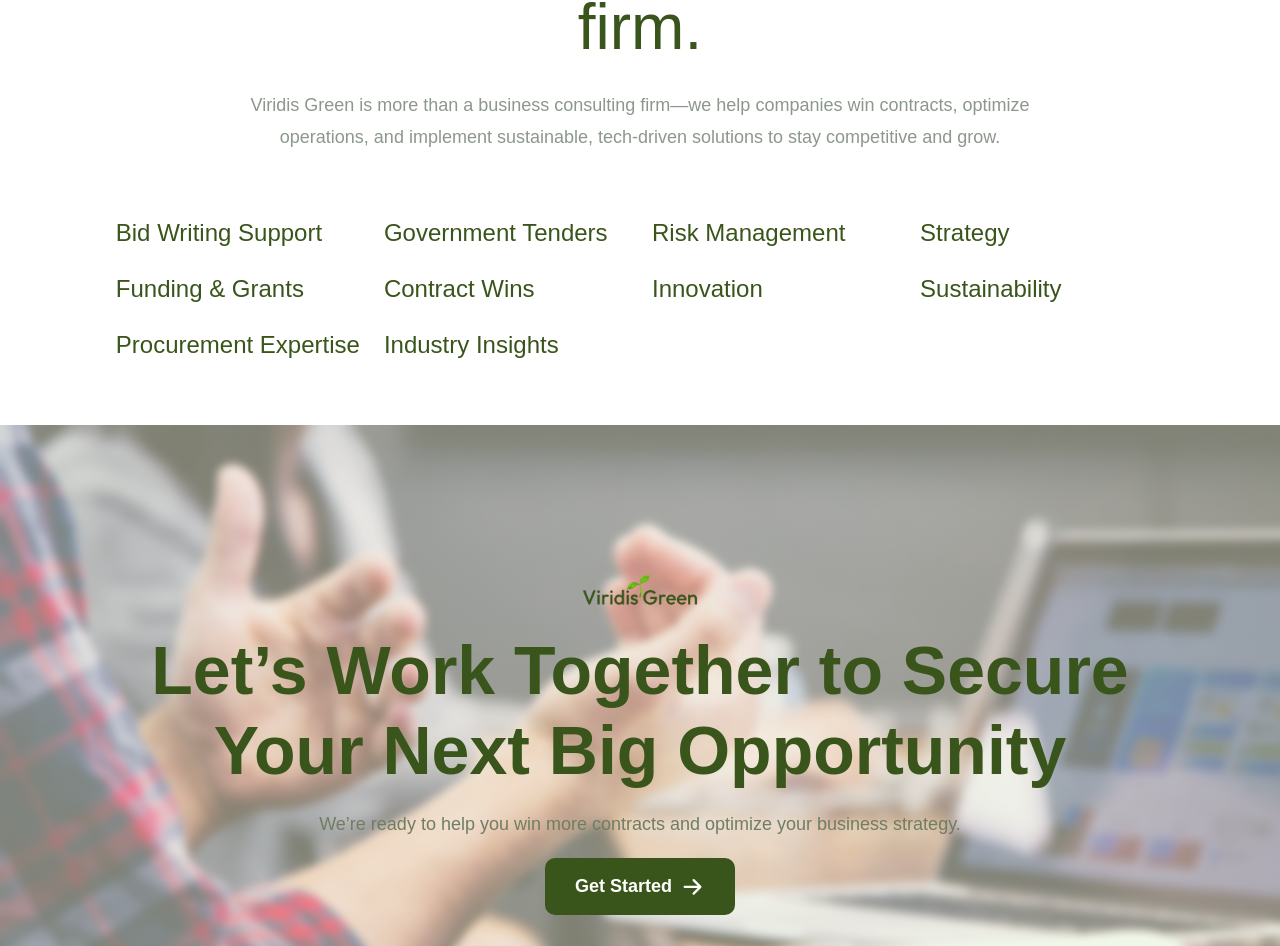
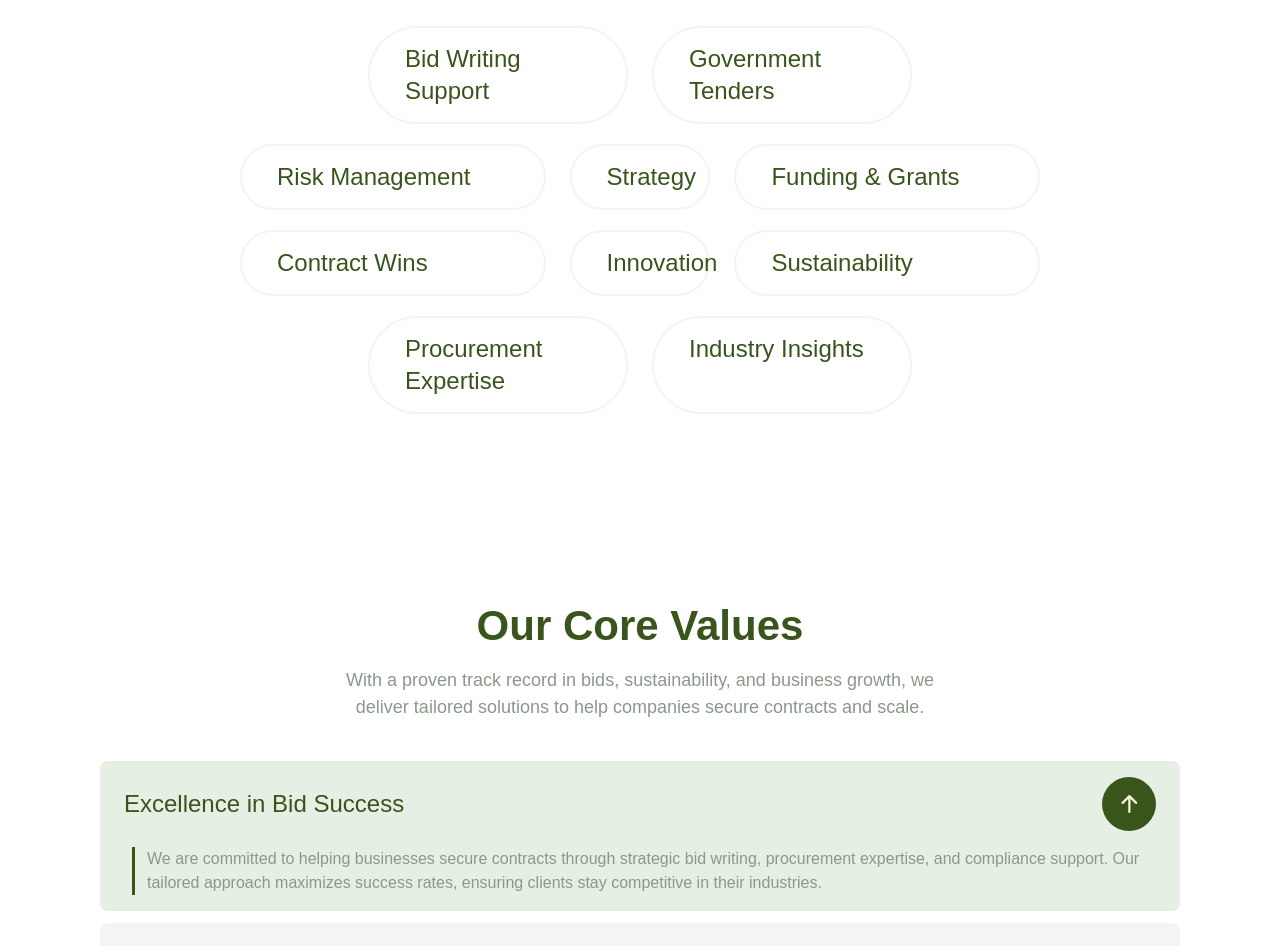
Before and after one commit to AChris-T/VirdisGreen, a Next.js app: page /about in a window 1280 px wide. Shown: the part 1460-2406 px from the top of the page. Built offline with nearby package versions, Linux system fonts and the light colour scheme.

Commit message:
feat:complet the about us page

```diff
--- /dev/null
+++ b/public/icons/ArrowDown.jsx
@@ -0,0 +1,21 @@
+import React from 'react';
+
+export default function ArrowDown() {
+  return (
+    <svg
+      xmlns="http://www.w3.org/2000/svg"
+      width="17"
+      height="18"
+      viewBox="0 0 17 18"
+      fill="none"
+    >
+      <path
+        d="M15.375 10.125L8.625 16.875M8.625 16.875L1.875 10.125M8.625 16.875L8.625 1.125"
+        stroke="#39551B"
+        strokeWidth="2.25"
+        strokeLinecap="round"
+        strokeLinejoin="round"
+      />
+    </svg>
+  );
+}
--- /dev/null
+++ b/public/icons/ArrowUp.jsx
@@ -0,0 +1,22 @@
+import React from 'react';
+
+export default function ArrowUp() {
+  return (
+    <svg
+      xmlns="http://www.w3.org/2000/svg"
+      width="54"
+      height="54"
+      viewBox="0 0 54 54"
+      fill="none"
+    >
+      <rect width="54" height="54" rx="27" fill="#39551B" />
+      <path
+        d="M20.625 25.875L27.375 19.125M27.375 19.125L34.125 25.875M27.375 19.125V34.875"
+        stroke="#F6F4DB"
+        strokeWidth="2.25"
+        strokeLinecap="round"
+        strokeLinejoin="round"
+      />
+    </svg>
+  );
+}
--- a/src/app/about/page.js
+++ b/src/app/about/page.js
@@ -1,10 +1,14 @@
 import AboutHero from '@/components/AboutHero';
+import CoreValues from '@/components/CoreValues';
+import Services from '@/components/Services';
 import React from 'react';
 
 export default function page() {
   return (
     <div className="flex w-full flex-col   mt-[100px]">
       <AboutHero />
+      <Services />
+      <CoreValues />
     </div>
   );
 }
--- a/src/components/AboutHero.jsx
+++ b/src/components/AboutHero.jsx
@@ -5,13 +5,14 @@
 import flower from '../../public/floweer.png';
 import frame from '../../public/AboutFrame.png';
 import Services from './Services';
+import CoreValues from './CoreValues';
 
 export default function AboutHero() {
   const containerRef = useRef(null);
   const isInView = useInView(containerRef, { once: false, amount: 0.2 });
 
   const containerVariants = {
-    hidden: { opacity: 0 },
+    hidden: { opacity: 0.7 },
     visible: {
       opacity: 1,
       transition: {
@@ -22,7 +23,7 @@
   };
 
   const textVariants = {
-    hidden: { opacity: 0, y: 30 },
+    hidden: { opacity: 1, y: 30 },
     visible: {
       opacity: 1,
       y: 0,
@@ -73,7 +74,7 @@
         >
           <motion.h3
             variants={textVariants}
-            className="w-full px-3 lg:pr-18 text-center leading-12 md:leading-18 lg:text-start text-green-100 font-semibold flex justify-center md:text-[64px] text-[44px]"
+            className=" px-3 lg:pr-18 w-full lg:w-[800px] text-center leading-12 md:leading-18 lg:text-start text-green-100 font-semibold flex justify-center md:text-[64px] text-[44px]"
           >
             Your Trusted Partner in Bidding, Sustainability, & Business Growth
           </motion.h3>
@@ -91,12 +92,12 @@
 
         <motion.div
           variants={decorativeImageVariants}
-          className="flex w-full lg:-mt-16 absolute right-0 top-0 lg:relative"
+          className="flex w-full lg:-mt-16 items-center justify-center right-0 top-0 lg:relative"
         >
           <Image
             src={flower}
             alt=""
-            className="w-full object-contain h-[500px]"
+            className="object-contain w-[500px] h-[460px]"
             priority
           />
         </motion.div>
@@ -106,7 +107,7 @@
         <Image src={frame} alt="" className="w-full object-cover" priority />
       </motion.div>
       <div className="mt-[111px] flex flex-col justify-center items-center">
-        <h3 className="text-[64px] text-green-100 md:w-[800px] text-center w-full leading-16">
+        <h3 className="text-[64px] text-green-100 lg:w-[800px] text-center w-full leading-16">
           Viridis Green is not just{' '}
           <p className="relative  text-yellow-100 inline-block">
             another
@@ -114,14 +115,12 @@
           </p>{' '}
           business consulting firm.
         </h3>
-        <p className="md:w-[800px] text-green-400 text-[18px] mt-[30px] leading-8 text-center w-full">
+        <p className="lg:w-[800px] text-green-400 text-[18px] mt-[30px] leading-8 text-center w-full">
           Viridis Green is more than a business consulting firm—we help
           companies win contracts, optimize operations, and implement
           sustainable, tech-driven solutions to stay competitive and grow.
         </p>
-        <div className="">
-          <Services />
-        </div>
+        <div></div>
       </div>
     </motion.div>
   );
--- /dev/null
+++ b/src/components/CoreValues.jsx
@@ -0,0 +1,62 @@
+'use client';
+import { useState } from 'react';
+import ArrowDown from '../../public/icons/ArrowDown';
+import ArrowUp from '../../public/icons/ArrowUp';
+
+export default function CoreValues() {
+  const [openIndex, setOpenIndex] = useState(0); // First item open by default
+
+  const toggleAccordion = (index) => {
+    setOpenIndex(openIndex === index ? null : index);
+  };
+
+  const items = [
+    {
+      title: 'Excellence in Bid Success',
+      content:
+        'We are committed to helping businesses secure contracts through strategic bid writing, procurement expertise, and compliance support. Our tailored approach maximizes success rates, ensuring clients stay competitive in their industries.',
+    },
+    { title: 'Sustainable & Ethical Practices', content: '' },
+    { title: 'Innovation & Growth', content: '' },
+  ];
+  return (
+    <div className="flex flex-col items-center">
+      <h3 className="text-[42px] font-bold text-green-100">Our Core Values</h3>
+      <h3 className="text-[18px] text-green-400 w-full md:w-[644px] text-center mt-[10px]">
+        With a proven track record in bids, sustainability, and business growth,
+        we deliver tailored solutions to help companies secure contracts and
+        scale.
+      </h3>
+      <div className="w-full px-3 md:px-[100px] my-10">
+        {items.map((item, index) => (
+          <div
+            key={index}
+            className={`rounded-lg overflow-hidden mb-3 ${
+              openIndex === index ? 'bg-[#E6EFE3]' : 'bg-gray-100'
+            }`}
+          >
+            {/* Header */}
+            <button
+              onClick={() => toggleAccordion(index)}
+              className="w-full flex justify-between items-center px-6 py-4 text-[24px] font-normal text-green-100 focus:outline-none"
+            >
+              {item.title}
+              {openIndex === index ? <ArrowUp /> : <ArrowDown />}
+            </button>
+
+            {/* Content */}
+            <div>
+              {openIndex === index && item.content && (
+                <div className=" flex gap-2  w-full items-center px-8">
+                  <div className="mb-4 border-l-3 pl-3 border-green-100 text-black-400">
+                    {item.content}
+                  </div>
+                </div>
+              )}
+            </div>
+          </div>
+        ))}
+      </div>
+    </div>
+  );
+}
--- a/src/components/Services.jsx
+++ b/src/components/Services.jsx
@@ -1,33 +1,20 @@
 'use client';
 import React, { useRef } from 'react';
 import { motion, useInView } from 'framer-motion';
-
-const services = [
-  'Bid Writing Support',
-  'Government Tenders',
-  'Risk Management',
-  'Strategy',
-  'Funding & Grants',
-  'Contract Wins',
-  'Innovation',
-  'Sustainability',
-  'Procurement Expertise',
-  'Industry Insights'
-];
 
 export default function Services() {
   const containerRef = useRef(null);
   const isInView = useInView(containerRef, { once: false, amount: 0.2 });
 
   const containerVariants = {
-    hidden: { opacity: 0 },
+    hidden: { opacity: 0.8 },
     visible: {
       opacity: 1,
       transition: {
-        staggerChildren: 0.1,
-        delayChildren: 0.2
-      }
-    }
+        staggerChildren: 0.2,
+        delayChildren: 0.1,
+      },
+    },
   };
 
   const itemVariants = {
@@ -36,41 +23,38 @@
       opacity: 1,
       y: 0,
       transition: {
-        type: "spring",
+        type: 'spring',
         stiffness: 100,
-        damping: 10
-      }
+        damping: 10,
+      },
     },
     hover: {
       scale: 1.05,
-      color: "#00A870",
+      color: '#00A870',
       transition: {
-        type: "spring",
+        type: 'spring',
         stiffness: 400,
-        damping: 10
-      }
-    }
+        damping: 10,
+      },
+    },
   };
 
   return (
+    <div className="w-full flex flex-col gap-5 md:px-5 lg:px-56 mb-[180px]">
       <motion.div
         ref={containerRef}
         initial="hidden"
-      animate={isInView ? "visible" : "hidden"}
+        animate={isInView ? 'visible' : 'hidden'}
         variants={containerVariants}
-      className="grid grid-cols-2 md:grid-cols-3 lg:grid-cols-4 gap-6 py-16 px-4"
+        className="grid grid-cols-1 md:grid-cols-2 md:mx-8 lg:mx-32  gap-6 pt-16 md:px-4"
       >
-      {services.map((service, index) => (
         <motion.div
-          key={index}
           variants={itemVariants}
           whileHover="hover"
-          className="relative group"
+          className="relative group border-[#F4F4F4] border-[2px] px-3 lg:px-[35px] py-[15px] rounded-full"
         >
-          <motion.h3
-            className="text-xl md:text-2xl font-medium text-green-100 cursor-pointer"
-          >
-            {service}
+          <motion.h3 className="text-xl md:text-2xl  font-medium text-green-100 cursor-pointer">
+            Bid Writing Support
           </motion.h3>
           <motion.div
             initial={{ scaleX: 0 }}
@@ -79,7 +63,166 @@
             className="absolute bottom-0 left-0 w-full h-0.5 bg-green-100 origin-left"
           />
         </motion.div>
-      ))}
+        <motion.div
+          variants={itemVariants}
+          whileHover="hover"
+          className="relative group border-[#F4F4F4] border-[2px] px-3 lg:px-[35px] py-[15px] rounded-full"
+        >
+          <motion.h3 className="text-xl md:text-2xl font-medium text-green-100 cursor-pointer">
+            Government Tenders{' '}
+          </motion.h3>
+          <motion.div
+            initial={{ scaleX: 0 }}
+            whileHover={{ scaleX: 1 }}
+            transition={{ duration: 0.2 }}
+            className="absolute bottom-0 left-0 w-full h-0.5 bg-green-100 origin-left"
+          />
         </motion.div>
+      </motion.div>
+      <motion.div
+        ref={containerRef}
+        initial="hidden"
+        animate={isInView ? 'visible' : 'hidden'}
+        variants={containerVariants}
+        className="grid md:grid-cols-3 grid-cols-1 lg:grid-cols-5 gap-2 lg:gap-6  lg:px-4"
+      >
+        <motion.div
+          variants={itemVariants}
+          whileHover="hover"
+          className="relative group lg:col-span-2 border-[#F4F4F4] border-[2px] px-3 lg:px-[35px] py-[15px] rounded-full"
+        >
+          <motion.h3 className="text-xl  md:text-2xl font-medium text-green-100 cursor-pointer">
+            Risk Management{' '}
+          </motion.h3>
+          <motion.div
+            initial={{ scaleX: 0 }}
+            whileHover={{ scaleX: 1 }}
+            transition={{ duration: 0.2 }}
+            className="absolute bottom-0 left-0 w-full h-0.5 bg-green-100 origin-left"
+          />
+        </motion.div>
+        <motion.div
+          variants={itemVariants}
+          whileHover="hover"
+          className="relative group border-[#F4F4F4] border-[2px] col-span-1 px-3 lg:px-[35px] py-[15px] rounded-full"
+        >
+          <motion.h3 className="text-xl md:text-2xl font-medium text-green-100 cursor-pointer">
+            Strategy{' '}
+          </motion.h3>
+          <motion.div
+            initial={{ scaleX: 0 }}
+            whileHover={{ scaleX: 1 }}
+            transition={{ duration: 0.2 }}
+            className="absolute bottom-0 left-0 w-full h-0.5 bg-green-100 origin-left"
+          />
+        </motion.div>
+        <motion.div
+          variants={itemVariants}
+          whileHover="hover"
+          className="relative lg:col-span-2 group border-[#F4F4F4] border-[2px] px-3 lg:px-[35px] py-[15px] rounded-full"
+        >
+          <motion.h3 className="text-xl md:text-2xl font-medium text-green-100 cursor-pointer">
+            Funding & Grants{' '}
+          </motion.h3>
+          <motion.div
+            initial={{ scaleX: 0 }}
+            whileHover={{ scaleX: 1 }}
+            transition={{ duration: 0.2 }}
+            className="absolute bottom-0 left-0 w-full h-0.5 bg-green-100 origin-left"
+          />
+        </motion.div>
+      </motion.div>
+      <motion.div
+        ref={containerRef}
+        initial="hidden"
+        animate={isInView ? 'visible' : 'hidden'}
+        variants={containerVariants}
+        className="grid md:grid-cols-3 grid-cols-1 lg:grid-cols-5  gap-6  lg:px-4"
+      >
+        <motion.div
+          variants={itemVariants}
+          whileHover="hover"
+          className="relative group lg:col-span-2 border-[#F4F4F4] border-[2px] px-3 lg:px-[35px] py-[15px] rounded-full"
+        >
+          <motion.h3 className="text-xl  md:text-2xl font-medium text-green-100 cursor-pointer">
+            Contract Wins{' '}
+          </motion.h3>
+          <motion.div
+            initial={{ scaleX: 0 }}
+            whileHover={{ scaleX: 1 }}
+            transition={{ duration: 0.2 }}
+            className="absolute bottom-0 left-0 w-full h-0.5 bg-green-100 origin-left"
+          />
+        </motion.div>
+        <motion.div
+          variants={itemVariants}
+          whileHover="hover"
+          className="relative group border-[#F4F4F4] border-[2px] lg:col-span-1 px-3 lg:px-[35px]  py-[15px] rounded-full"
+        >
+          <motion.h3 className="text-xl md:text-2xl font-medium text-green-100 cursor-pointer">
+            Innovation{' '}
+          </motion.h3>
+          <motion.div
+            initial={{ scaleX: 0 }}
+            whileHover={{ scaleX: 1 }}
+            transition={{ duration: 0.2 }}
+            className="absolute bottom-0 left-0 w-full h-0.5 bg-green-100 origin-left"
+          />
+        </motion.div>
+        <motion.div
+          variants={itemVariants}
+          whileHover="hover"
+          className="relative lg:col-span-2 group border-[#F4F4F4] border-[2px] px-3 lg:px-[35px]  py-[15px] rounded-full"
+        >
+          <motion.h3 className="text-xl md:text-2xl font-medium text-green-100 cursor-pointer">
+            Sustainability{' '}
+          </motion.h3>
+          <motion.div
+            initial={{ scaleX: 0 }}
+            whileHover={{ scaleX: 1 }}
+            transition={{ duration: 0.2 }}
+            className="absolute bottom-0 left-0 w-full h-0.5 bg-green-100 origin-left"
+          />
+        </motion.div>
+      </motion.div>
+      <motion.div
+        ref={containerRef}
+        initial="hidden"
+        animate={isInView ? 'visible' : 'hidden'}
+        variants={containerVariants}
+        className="grid grid-cols-1 md:grid-cols-2 md:mx-8 lg:mx-32  gap-6  md:px-4"
+      >
+        <motion.div
+          variants={itemVariants}
+          whileHover="hover"
+          className="relative group border-[#F4F4F4] border-[2px] px-3 lg:px-[35px]  py-[15px] rounded-full"
+        >
+          <motion.h3 className="text-xl md:text-2xl font-medium text-green-100 cursor-pointer">
+            Procurement Expertise{' '}
+          </motion.h3>
+          <motion.div
+            initial={{ scaleX: 0 }}
+            whileHover={{ scaleX: 1 }}
+            transition={{ duration: 0.2 }}
+            className="absolute bottom-0 left-0 w-full h-0.5 bg-green-100 origin-left"
+          />
+        </motion.div>
+        <motion.div
+          variants={itemVariants}
+          whileHover="hover"
+          className="relative group border-[#F4F4F4] border-[2px] px-3 lg:px-[35px] py-[15px] rounded-full"
+        >
+          <motion.h3 className="text-xl md:text-2xl font-medium text-green-100 cursor-pointer">
+            Industry Insights{' '}
+          </motion.h3>
+          <motion.div
+            initial={{ scaleX: 0 }}
+            whileHover={{ scaleX: 1 }}
+            transition={{ duration: 0.2 }}
+            className="absolute bottom-0 left-0 w-full h-0.5 bg-green-100 origin-left"
+          />
+        </motion.div>
+      </motion.div>
+    </div>
   );
 }
```
Lines whose indentation alone changed are shown as unchanged.
